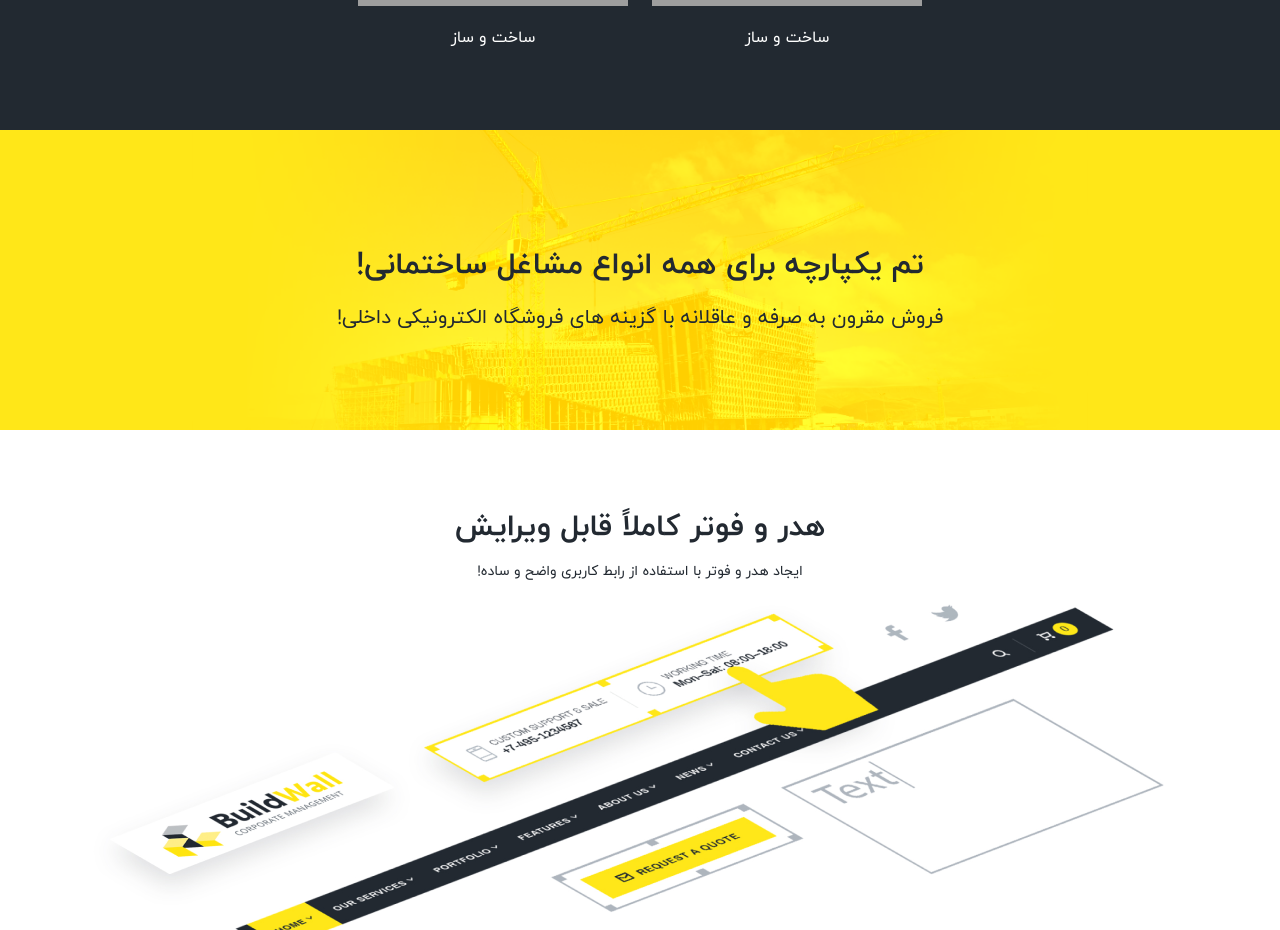
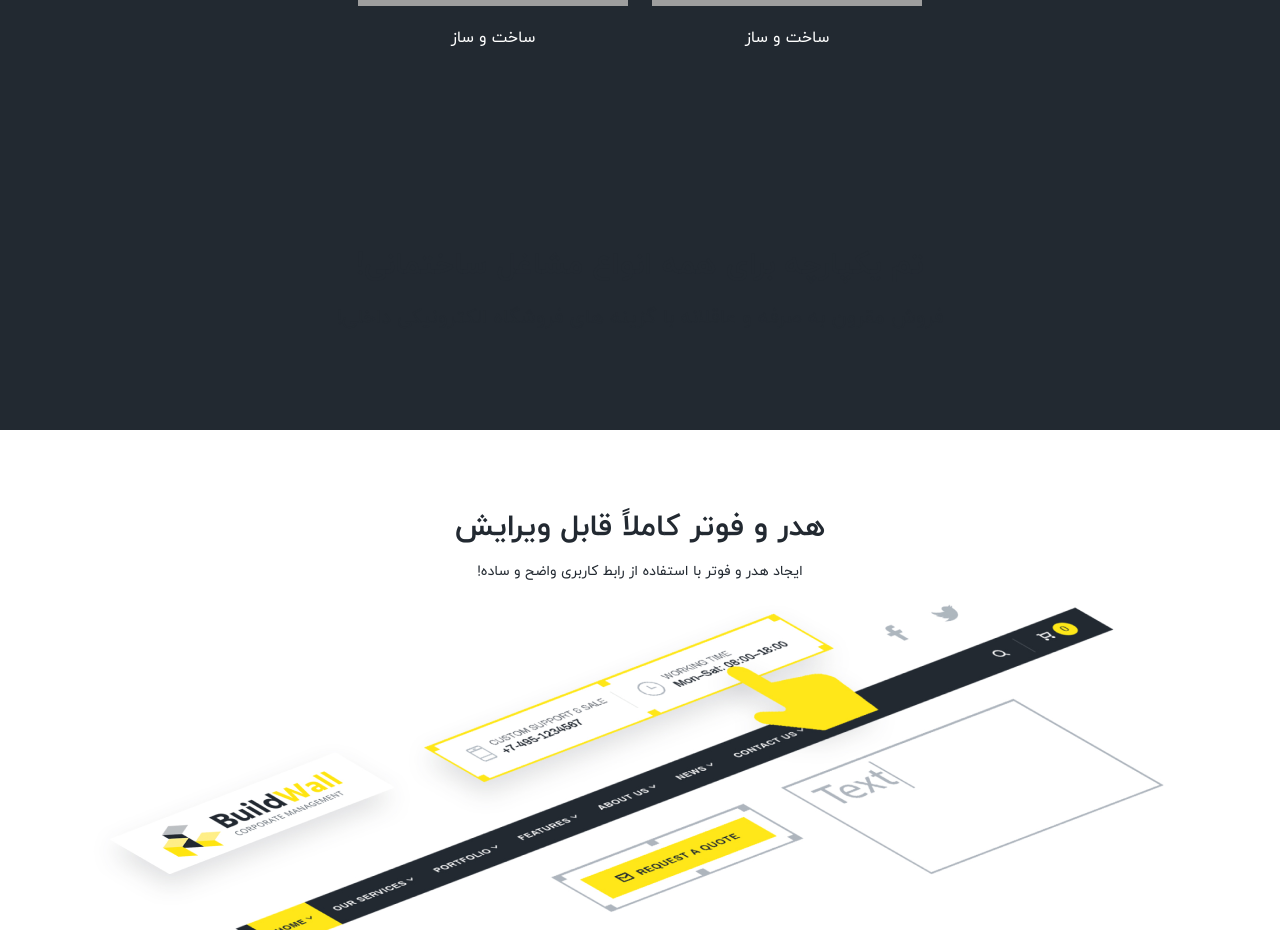
Before and after one commit to mahyarErshad/buildwall, a React (Vite) app: page / in a window 1280 px wide. Shown: the part 7100-8030 px from the top of the page. Built offline with nearby package versions, Linux system fonts and the light colour scheme; grey boxes are pictures that could not be loaded.

Commit message:
Removed background image

```diff
--- a/src/Components/Body/UnifiedTheme/styles.module.css
+++ b/src/Components/Body/UnifiedTheme/styles.module.css
@@ -1,5 +1,4 @@
 .wrapper{
-    background-image: url(../../../assets/images/unifiedTheme.webp);
     background-size: cover;
     background-position: center center;
     background-repeat: no-repeat;
```
